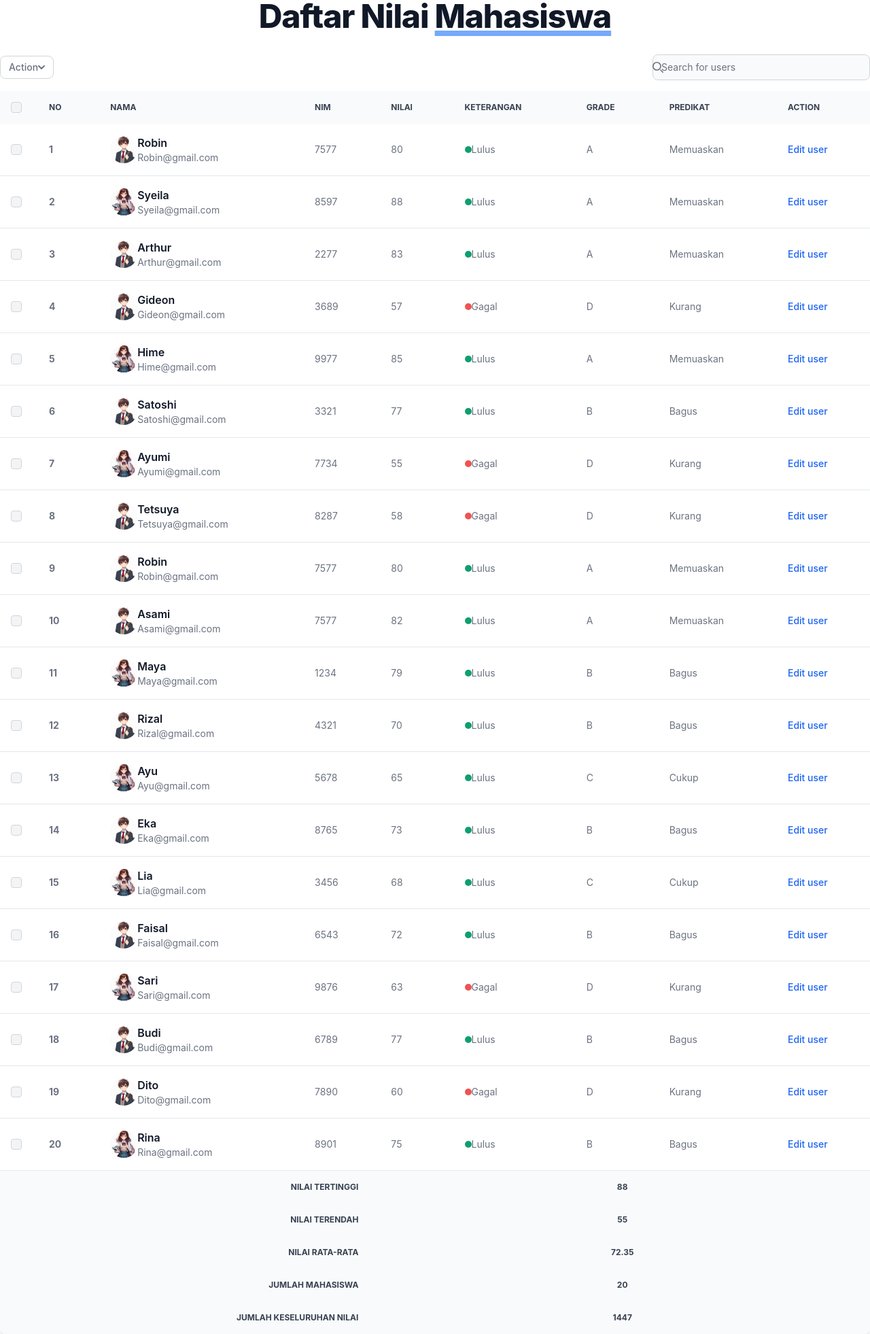
After one commit to DimasRifqi/Tugas_PHP_MSIB6, a PHP site: page /Tugas_3_PHP.php in a window 1280 px wide. The commit adds this page. Shown: the whole page at 68% size. Run offline with PHP 8.4, Linux system fonts and the light colour scheme; some libraries are stand-ins or nearby versions.

Commit message:
tugas 3 php

```diff
--- a/Tugas_2_PHP.php
+++ b/Tugas_2_PHP.php
@@ -15,7 +15,7 @@
     <div class="container flex justify-center items-center h-screen">
         <div
             class="w-full max-w-sm p-4 bg-white border border-gray-200 rounded-lg shadow sm:p-6 md:p-8 dark:bg-gray-800 dark:border-gray-700 mr-5">
-            <form class="space-y-6" action="pembayaran.php" method="POST">
+            <form class="space-y-6" action="Tugas_2_Pembayaran.php" method="POST">
                 <h5 class="text-xl font-medium text-gray-900 dark:text-white text-center">Form Belanja</h5>
                 <div>
                     <label for="nama" class="block mb-2 text-sm font-medium text-gray-900 dark:text-white">Nama
--- /dev/null
+++ b/Tugas_3_PHP.php
@@ -0,0 +1,353 @@
+<?php
+
+    $DaftarJudul = ['No', 'Nama', 'NIM', 'Nilai', 'Keterangan', 'Grade', 'Predikat', 'Action'];
+
+    $SiswaA1 = ['Foto'=>'img/laki.jpeg','Nama Mahasiswa'=>'Robin', 'NIM'=>'7577', 'Nilai'=>80];
+    $SiswaA2 = ['Foto'=>'img/perempuan.jpeg','Nama Mahasiswa'=>'Syeila', 'NIM'=>'8597', 'Nilai'=>88];
+    $SiswaA3 = ['Foto'=>'img/laki.jpeg','Nama Mahasiswa'=>'Arthur', 'NIM'=>'2277', 'Nilai'=>83];
+    $SiswaA4 = ['Foto'=>'img/laki.jpeg','Nama Mahasiswa'=>'Gideon', 'NIM'=>'3689', 'Nilai'=>57];
+    $SiswaA5 = ['Foto'=>'img/perempuan.jpeg','Nama Mahasiswa'=>'Hime', 'NIM'=>'9977', 'Nilai'=>85];
+    $SiswaA6 = ['Foto'=>'img/laki.jpeg','Nama Mahasiswa'=>'Satoshi', 'NIM'=>'3321', 'Nilai'=>77];
+    $SiswaA7 = ['Foto'=>'img/perempuan.jpeg','Nama Mahasiswa'=>'Ayumi', 'NIM'=>'7734', 'Nilai'=>55];
+    $SiswaA8 = ['Foto'=>'img/laki.jpeg','Nama Mahasiswa'=>'Tetsuya', 'NIM'=>'8287', 'Nilai'=>58];
+    $SiswaA9 = ['Foto'=>'img/laki.jpeg','Nama Mahasiswa'=>'Robin', 'NIM'=>'7577', 'Nilai'=>80];
+    $SiswaA10 = ['Foto'=>'img/laki.jpeg','Nama Mahasiswa'=>'Asami', 'NIM'=>'7577', 'Nilai'=>82];
+    $SiswaA11 = ['Foto'=>'img/perempuan.jpeg','Nama Mahasiswa'=>'Maya', 'NIM'=>'1234', 'Nilai'=>79];
+    $SiswaA12 = ['Foto'=>'img/laki.jpeg','Nama Mahasiswa'=>'Rizal', 'NIM'=>'4321', 'Nilai'=>70];
+    $SiswaA13 = ['Foto'=>'img/perempuan.jpeg','Nama Mahasiswa'=>'Ayu', 'NIM'=>'5678', 'Nilai'=>65];
+    $SiswaA14 = ['Foto'=>'img/laki.jpeg','Nama Mahasiswa'=>'Eka', 'NIM'=>'8765', 'Nilai'=>73];
+    $SiswaA15 = ['Foto'=>'img/perempuan.jpeg','Nama Mahasiswa'=>'Lia', 'NIM'=>'3456', 'Nilai'=>68];
+    $SiswaA16 = ['Foto'=>'img/laki.jpeg','Nama Mahasiswa'=>'Faisal', 'NIM'=>'6543', 'Nilai'=>72];
+    $SiswaA17 = ['Foto'=>'img/perempuan.jpeg','Nama Mahasiswa'=>'Sari', 'NIM'=>'9876', 'Nilai'=>63];
+    $SiswaA18 = ['Foto'=>'img/laki.jpeg','Nama Mahasiswa'=>'Budi', 'NIM'=>'6789', 'Nilai'=>77];
+    $SiswaA19 = ['Foto'=>'img/laki.jpeg','Nama Mahasiswa'=>'Dito', 'NIM'=>'7890', 'Nilai'=>60];
+    $SiswaA20 = ['Foto'=>'img/perempuan.jpeg','Nama Mahasiswa'=>'Rina', 'NIM'=>'8901', 'Nilai'=>75];
+
+    $dataMahasiswa = [
+        $SiswaA1, $SiswaA2, $SiswaA3, $SiswaA4, $SiswaA5, $SiswaA6, $SiswaA7, $SiswaA8, $SiswaA9, $SiswaA10,
+        $SiswaA11, $SiswaA12, $SiswaA13, $SiswaA14, $SiswaA15, $SiswaA16, $SiswaA17, $SiswaA18, $SiswaA19, $SiswaA20
+    ];
+
+    $jumlah_nilai = array_column($dataMahasiswa,'Nilai');
+
+    $nilai_tertinggi = max($jumlah_nilai);
+    $nilai_terendah = min($jumlah_nilai);
+    $jumlah_mahasiswa = count($dataMahasiswa);
+    $nilai_total = array_sum($jumlah_nilai);
+    $nilai_rata2 = $nilai_total / $jumlah_mahasiswa;
+
+    $info_keterangan = [
+        'Nilai Tertinggi' => $nilai_tertinggi,
+        'Nilai Terendah' => $nilai_terendah,
+        'Nilai Rata-Rata' => $nilai_rata2,
+        'Jumlah Mahasiswa' => $jumlah_mahasiswa,
+        'Jumlah Keseluruhan Nilai' => $nilai_total,
+    ];
+
+
+
+
+?>
+
+<!DOCTYPE html>
+<html lang="en">
+
+<head>
+    <meta charset="UTF-8">
+    <meta name="viewport" content="width=device-width, initial-scale=1.0">
+    <link href="https://cdnjs.cloudflare.com/ajax/libs/flowbite/2.3.0/flowbite.min.css" rel="stylesheet" />
+    <title>Daftar Mahasiswa</title>
+</head>
+
+<body>
+    <h1
+        class="mb-4 text-4xl font-extrabold leading-none tracking-tight text-gray-900 md:text-5xl lg:text-4xl dark:text-white text-center mt-5">
+        Daftar Nilai <span
+            class="underline underline-offset-3 decoration-8 decoration-blue-400 dark:decoration-blue-600">Mahasiswa</span>
+    </h1>
+    <div class="relative overflow-x-auto shadow-md sm:rounded-lg">
+        <div
+            class="flex items-center justify-between flex-column md:flex-row flex-wrap space-y-4 md:space-y-0 py-4 bg-white dark:bg-gray-900">
+            <div>
+                <button id="dropdownActionButton" data-dropdown-toggle="dropdownAction"
+                    class="inline-flex items-center text-gray-500 bg-white border border-gray-300 focus:outline-none hover:bg-gray-100 focus:ring-4 focus:ring-gray-100 font-medium rounded-lg text-sm px-3 py-1.5 dark:bg-gray-800 dark:text-gray-400 dark:border-gray-600 dark:hover:bg-gray-700 dark:hover:border-gray-600 dark:focus:ring-gray-700"
+                    type="button">
+                    <span class="sr-only">Action button</span>
+                    Action
+                    <svg class="w-2.5 h-2.5 ms-2.5" aria-hidden="true" xmlns="http://www.w3.org/2000/svg" fill="none"
+                        viewBox="0 0 10 6">
+                        <path stroke="currentColor" stroke-linecap="round" stroke-linejoin="round" stroke-width="2"
+                            d="m1 1 4 4 4-4" />
+                    </svg>
+                </button>
+                <!-- Dropdown menu -->
+                <div id="dropdownAction"
+                    class="z-10 hidden bg-white divide-y divide-gray-100 rounded-lg shadow w-44 dark:bg-gray-700 dark:divide-gray-600">
+                    <ul class="py-1 text-sm text-gray-700 dark:text-gray-200" aria-labelledby="dropdownActionButton">
+                        <li>
+                            <a href="#"
+                                class="block px-4 py-2 hover:bg-gray-100 dark:hover:bg-gray-600 dark:hover:text-white">Reward</a>
+                        </li>
+                        <li>
+                            <a href="#"
+                                class="block px-4 py-2 hover:bg-gray-100 dark:hover:bg-gray-600 dark:hover:text-white">Promote</a>
+                        </li>
+                        <li>
+                            <a href="#"
+                                class="block px-4 py-2 hover:bg-gray-100 dark:hover:bg-gray-600 dark:hover:text-white">Activate
+                                account</a>
+                        </li>
+                    </ul>
+                    <div class="py-1">
+                        <a href="#"
+                            class="block px-4 py-2 text-sm text-gray-700 hover:bg-gray-100 dark:hover:bg-gray-600 dark:text-gray-200 dark:hover:text-white">Delete
+                            User</a>
+                    </div>
+                </div>
+            </div>
+            <label for="table-search" class="sr-only">Search</label>
+            <div class="relative">
+                <div class="absolute inset-y-0 rtl:inset-r-0 start-0 flex items-center ps-3 pointer-events-none">
+                    <svg class="w-4 h-4 text-gray-500 dark:text-gray-400" aria-hidden="true"
+                        xmlns="http://www.w3.org/2000/svg" fill="none" viewBox="0 0 20 20">
+                        <path stroke="currentColor" stroke-linecap="round" stroke-linejoin="round" stroke-width="2"
+                            d="m19 19-4-4m0-7A7 7 0 1 1 1 8a7 7 0 0 1 14 0Z" />
+                    </svg>
+                </div>
+                <input type="text" id="table-search-users"
+                    class="block pt-2 ps-10 text-sm text-gray-900 border border-gray-300 rounded-lg w-80 bg-gray-50 focus:ring-blue-500 focus:border-blue-500 dark:bg-gray-700 dark:border-gray-600 dark:placeholder-gray-400 dark:text-white dark:focus:ring-blue-500 dark:focus:border-blue-500"
+                    placeholder="Search for users">
+            </div>
+        </div>
+        <table class="w-full text-sm text-left rtl:text-right text-gray-500 dark:text-gray-400">
+            <thead class="text-xs text-gray-700 uppercase bg-gray-50 dark:bg-gray-700 dark:text-gray-400">
+                <tr>
+                    <th scope="col" class="p-4">
+                        <div class="flex items-center">
+                            <input id="checkbox-all-search" type="checkbox"
+                                class="w-4 h-4 text-blue-600 bg-gray-100 border-gray-300 rounded focus:ring-blue-500 dark:focus:ring-blue-600 dark:ring-offset-gray-800 dark:focus:ring-offset-gray-800 focus:ring-2 dark:bg-gray-700 dark:border-gray-600">
+                            <label for="checkbox-all-search" class="sr-only">checkbox</label>
+                        </div>
+                    </th>
+                    <?php
+                    foreach($DaftarJudul as $judul){?>
+                    <th scope="col" class="px-6 py-3">
+                        <?=$judul ?>
+                    </th>
+                    <?php } ?>
+
+                </tr>
+            </thead>
+            <tbody>
+                <?php
+                    $no=1;
+                    foreach($dataMahasiswa as $Data){
+
+                    $red = "bg-red-500";
+                    $green = "bg-green-500";
+                    $keterangan = ($Data['Nilai'] >= 65 ) ? "Lulus" : "Gagal";
+                    $BG_Keterangan = ($keterangan =="Lulus") ? $green : $red;
+
+                    if($Data['Nilai'] >=80 && $Data['Nilai'] <=100){
+                        $grade = "A";
+                    }else if($Data['Nilai'] >=70 && $Data['Nilai'] <=79){
+                        $grade = "B";
+                    }else if($Data['Nilai'] >=65 && $Data['Nilai'] <=69){
+                        $grade = "C";
+                    }else if($Data['Nilai'] >=50 && $Data['Nilai'] <=64){
+                        $grade = "D";
+                    }else if($Data['Nilai'] >=0 && $Data['Nilai'] <=49){
+                        $grade = "E";
+                    }else{
+                        $grade = "Anda Belum Ujian";
+                    }
+
+                    switch($grade){
+                        case "A":
+                            $predikat = "Memuaskan";
+                            break;
+                        case "B":
+                            $predikat = "Bagus";
+                            break;
+                        case "C":
+                            $predikat = "Cukup";
+                            break;
+                        case "D":
+                            $predikat = "Kurang";
+                            break;
+                        case "E":
+                            $predikat = "Buruk";
+                            break;
+
+                        default:
+                            $predikat = "Anda Belum Ujian";
+                    }
+
+                    // $bruto = $buah['harga'] * $buah['jumlah'];
+                    // $harga_diskon = $diskon * $bruto;
+                    // $harga_bayar = $bruto - $harga_diskon;
+                ?>
+                <tr
+                    class="bg-white border-b dark:bg-gray-800 dark:border-gray-700 hover:bg-gray-50 dark:hover:bg-gray-600">
+                    <td class="w-4 p-4">
+                        <div class="flex items-center">
+                            <input id="checkbox-table-search-1" type="checkbox"
+                                class="w-4 h-4 text-blue-600 bg-gray-100 border-gray-300 rounded focus:ring-blue-500 dark:focus:ring-blue-600 dark:ring-offset-gray-800 dark:focus:ring-offset-gray-800 focus:ring-2 dark:bg-gray-700 dark:border-gray-600">
+                            <label for="checkbox-table-search-1" class="sr-only">checkbox</label>
+                        </div>
+                    </td>
+                    <th class="px-6 py-4">
+                        <?= $no++ ?>
+                    </th>
+
+                    <th scope="row" class="flex items-center px-6 py-4 text-gray-900 whitespace-nowrap dark:text-white">
+                        <img class="w-10 h-10 rounded-full" src="<?= $Data['Foto'] ?>" alt="Foto Mahasiswa">
+                        <div class="ps-3">
+                            <div class="text-base font-semibold"><?= $Data['Nama Mahasiswa'] ?></div>
+                            <div class="font-normal text-gray-500"><?= $Data['Nama Mahasiswa']."@gmail.com" ?></div>
+                        </div>
+
+                    </th>
+                    <td class="px-6 py-4">
+                        <?= $Data['NIM'] ?>
+                    </td>
+                    <td class="px-6 py-4">
+                        <?= $Data['Nilai'] ?>
+                    </td>
+                    <td class="px-6 py-4">
+                        <div class="flex items-center">
+                            <div class="h-2.5 w-2.5 rounded-full <?= $BG_Keterangan?> me-2"></div> <?= $keterangan ?>
+                        </div>
+                    </td>
+                    <td class="px-6 py-4">
+                        <?= $grade ?>
+                    </td>
+                    <td class="px-6 py-4">
+                        <?= $predikat ?>
+                    </td>
+                    <td class="px-6 py-4">
+                        <!-- Modal toggle -->
+                        <a href="#" type="button" data-modal-target="editUserModal" data-modal-show="editUserModal"
+                            class="font-medium text-blue-600 dark:text-blue-500 hover:underline">Edit user</a>
+                    </td>
+                </tr>
+                <?php } ?>
+
+
+            </tbody>
+            <tfoot class="text-xs text-gray-700 uppercase bg-gray-50 dark:bg-gray-700 dark:text-gray-400">
+                <?php
+                foreach($info_keterangan as $ket => $hasil){ ?>
+                <tr>
+                    <th class="px-6 py-4 text-right" colspan="4"><?= $ket ?></th>
+                    <th class="px-6 py-4 text-center fw-bold" colspan="5"><?= $hasil ?></th>
+                </tr>
+                <?php } ?>
+            </tfoot>
+
+
+        </table>
+        <!-- Edit user modal -->
+        <div id="editUserModal" tabindex="-1" aria-hidden="true"
+            class="fixed top-0 left-0 right-0 z-50 items-center justify-center hidden w-full p-4 overflow-x-hidden overflow-y-auto md:inset-0 h-[calc(100%-1rem)] max-h-full">
+            <div class="relative w-full max-w-2xl max-h-full">
+                <!-- Modal content -->
+                <form class="relative bg-white rounded-lg shadow dark:bg-gray-700">
+                    <!-- Modal header -->
+                    <div class="flex items-start justify-between p-4 border-b rounded-t dark:border-gray-600">
+                        <h3 class="text-xl font-semibold text-gray-900 dark:text-white">
+                            Edit user
+                        </h3>
+                        <button type="button"
+                            class="text-gray-400 bg-transparent hover:bg-gray-200 hover:text-gray-900 rounded-lg text-sm w-8 h-8 ms-auto inline-flex justify-center items-center dark:hover:bg-gray-600 dark:hover:text-white"
+                            data-modal-hide="editUserModal">
+                            <svg class="w-3 h-3" aria-hidden="true" xmlns="http://www.w3.org/2000/svg" fill="none"
+                                viewBox="0 0 14 14">
+                                <path stroke="currentColor" stroke-linecap="round" stroke-linejoin="round"
+                                    stroke-width="2" d="m1 1 6 6m0 0 6 6M7 7l6-6M7 7l-6 6" />
+                            </svg>
+                            <span class="sr-only">Close modal</span>
+                        </button>
+                    </div>
+                    <!-- Modal body -->
+                    <div class="p-6 space-y-6">
+                        <div class="grid grid-cols-6 gap-6">
+                            <div class="col-span-6 sm:col-span-3">
+                                <label for="first-name"
+                                    class="block mb-2 text-sm font-medium text-gray-900 dark:text-white">First
+                                    Name</label>
+                                <input type="text" name="first-name" id="first-name"
+                                    class="shadow-sm bg-gray-50 border border-gray-300 text-gray-900 text-sm rounded-lg focus:ring-blue-600 focus:border-blue-600 block w-full p-2.5 dark:bg-gray-600 dark:border-gray-500 dark:placeholder-gray-400 dark:text-white dark:focus:ring-blue-500 dark:focus:border-blue-500"
+                                    placeholder="Bonnie" required="">
+                            </div>
+                            <div class="col-span-6 sm:col-span-3">
+                                <label for="last-name"
+                                    class="block mb-2 text-sm font-medium text-gray-900 dark:text-white">Last
+                                    Name</label>
+                                <input type="text" name="last-name" id="last-name"
+                                    class="shadow-sm bg-gray-50 border border-gray-300 text-gray-900 text-sm rounded-lg focus:ring-blue-600 focus:border-blue-600 block w-full p-2.5 dark:bg-gray-600 dark:border-gray-500 dark:placeholder-gray-400 dark:text-white dark:focus:ring-blue-500 dark:focus:border-blue-500"
+                                    placeholder="Green" required="">
+                            </div>
+                            <div class="col-span-6 sm:col-span-3">
+                                <label for="email"
+                                    class="block mb-2 text-sm font-medium text-gray-900 dark:text-white">Email</label>
+                                <input type="email" name="email" id="email"
+                                    class="shadow-sm bg-gray-50 border border-gray-300 text-gray-900 text-sm rounded-lg focus:ring-blue-600 focus:border-blue-600 block w-full p-2.5 dark:bg-gray-600 dark:border-gray-500 dark:placeholder-gray-400 dark:text-white dark:focus:ring-blue-500 dark:focus:border-blue-500"
+                                    placeholder="example@company.com" required="">
+                            </div>
+                            <div class="col-span-6 sm:col-span-3">
+                                <label for="phone-number"
+                                    class="block mb-2 text-sm font-medium text-gray-900 dark:text-white">Phone
+                                    Number</label>
+                                <input type="number" name="phone-number" id="phone-number"
+                                    class="shadow-sm bg-gray-50 border border-gray-300 text-gray-900 text-sm rounded-lg focus:ring-blue-600 focus:border-blue-600 block w-full p-2.5 dark:bg-gray-600 dark:border-gray-500 dark:placeholder-gray-400 dark:text-white dark:focus:ring-blue-500 dark:focus:border-blue-500"
+                                    placeholder="e.g. +(12)3456 789" required="">
+                            </div>
+                            <div class="col-span-6 sm:col-span-3">
+                                <label for="department"
+                                    class="block mb-2 text-sm font-medium text-gray-900 dark:text-white">Department</label>
+                                <input type="text" name="department" id="department"
+                                    class="shadow-sm bg-gray-50 border border-gray-300 text-gray-900 text-sm rounded-lg focus:ring-blue-600 focus:border-blue-600 block w-full p-2.5 dark:bg-gray-600 dark:border-gray-500 dark:placeholder-gray-400 dark:text-white dark:focus:ring-blue-500 dark:focus:border-blue-500"
+                                    placeholder="Development" required="">
+                            </div>
+                            <div class="col-span-6 sm:col-span-3">
+                                <label for="company"
+                                    class="block mb-2 text-sm font-medium text-gray-900 dark:text-white">Company</label>
+                                <input type="number" name="company" id="company"
+                                    class="shadow-sm bg-gray-50 border border-gray-300 text-gray-900 text-sm rounded-lg focus:ring-blue-600 focus:border-blue-600 block w-full p-2.5 dark:bg-gray-600 dark:border-gray-500 dark:placeholder-gray-400 dark:text-white dark:focus:ring-blue-500 dark:focus:border-blue-500"
+                                    placeholder="123456" required="">
+                            </div>
+                            <div class="col-span-6 sm:col-span-3">
+                                <label for="current-password"
+                                    class="block mb-2 text-sm font-medium text-gray-900 dark:text-white">Current
+                                    Password</label>
+                                <input type="password" name="current-password" id="current-password"
+                                    class="shadow-sm bg-gray-50 border border-gray-300 text-gray-900 text-sm rounded-lg focus:ring-blue-600 focus:border-blue-600 block w-full p-2.5 dark:bg-gray-600 dark:border-gray-500 dark:placeholder-gray-400 dark:text-white dark:focus:ring-blue-500 dark:focus:border-blue-500"
+                                    placeholder="••••••••" required="">
+                            </div>
+                            <div class="col-span-6 sm:col-span-3">
+                                <label for="new-password"
+                                    class="block mb-2 text-sm font-medium text-gray-900 dark:text-white">New
+                                    Password</label>
+                                <input type="password" name="new-password" id="new-password"
+                                    class="shadow-sm bg-gray-50 border border-gray-300 text-gray-900 text-sm rounded-lg focus:ring-blue-600 focus:border-blue-600 block w-full p-2.5 dark:bg-gray-600 dark:border-gray-500 dark:placeholder-gray-400 dark:text-white dark:focus:ring-blue-500 dark:focus:border-blue-500"
+                                    placeholder="••••••••" required="">
+                            </div>
+                        </div>
+                    </div>
+                    <!-- Modal footer -->
+                    <div
+                        class="flex items-center p-6 space-x-3 rtl:space-x-reverse border-t border-gray-200 rounded-b dark:border-gray-600">
+                        <button type="submit"
+                            class="text-white bg-blue-700 hover:bg-blue-800 focus:ring-4 focus:outline-none focus:ring-blue-300 font-medium rounded-lg text-sm px-5 py-2.5 text-center dark:bg-blue-600 dark:hover:bg-blue-700 dark:focus:ring-blue-800">Save
+                            all</button>
+                    </div>
+                </form>
+            </div>
+        </div>
+    </div>
+
+    <script src="https://cdnjs.cloudflare.com/ajax/libs/flowbite/2.3.0/flowbite.min.js"></script>
+</body>
+
+</html>
```
Also changed, not shown: Tugas_2_Pembayaran.php (renamed from pembayaran.php), img/laki.jpeg (added), img/perempuan.jpeg (added).
